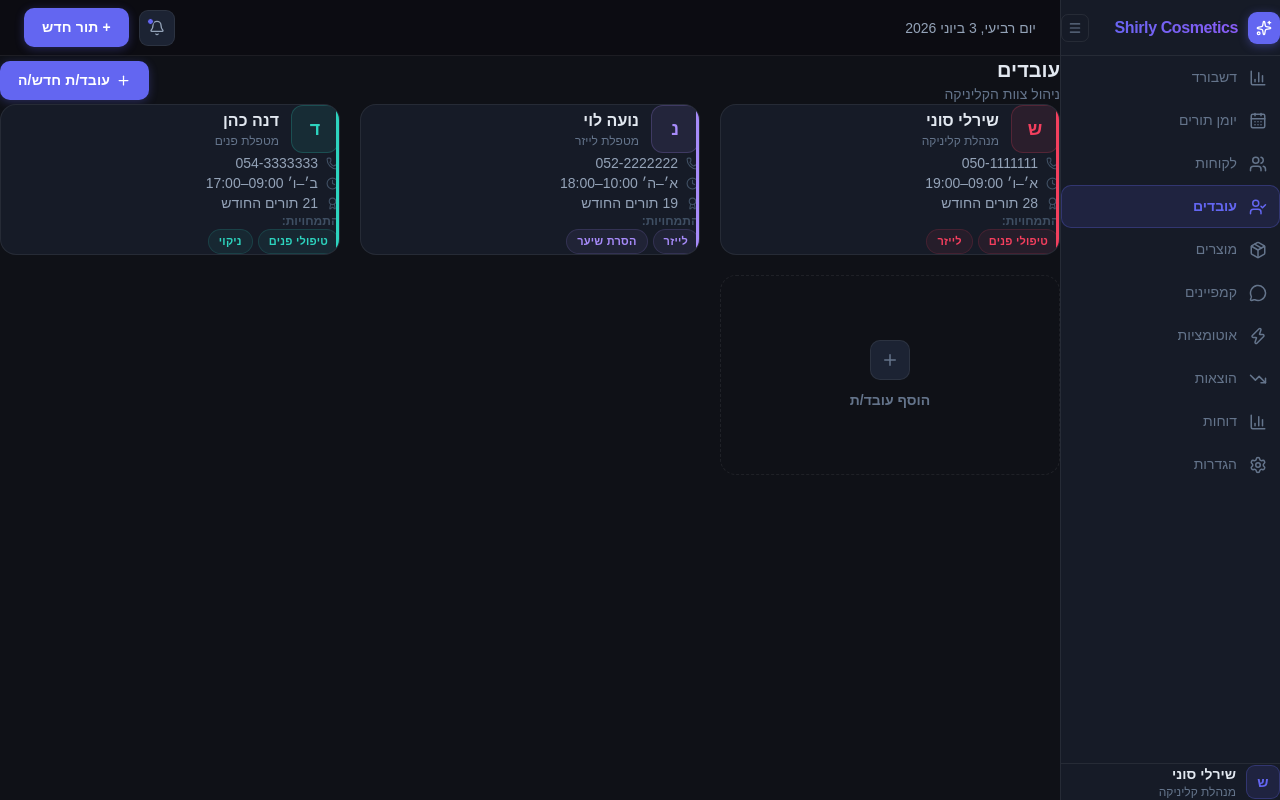
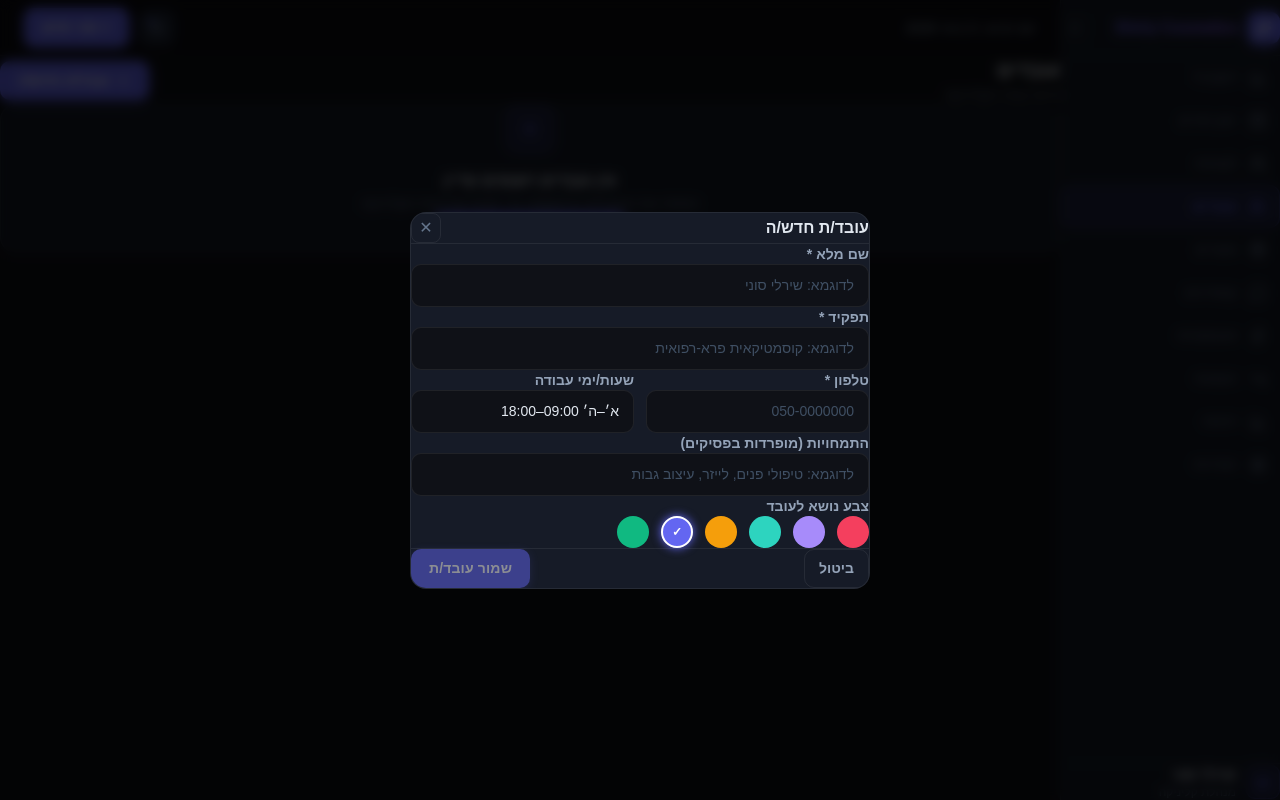
Before and after one commit to ront123/Shirly_Cosmetics, a React app in the folder frontend/: page /staff in a window 1280 px wide. Both pictures are taken after a click on the button "עובד/ת חדש/ה". Built offline with nearby package versions, Linux system fonts and the light colour scheme; the HTML template or start-up script is replaced by a standard one.

Commit message:
feat: upgrade staff page with new employee modal, localStorage persistence, and custom deletions

```diff
--- a/frontend/src/pages/Staff.jsx
+++ b/frontend/src/pages/Staff.jsx
@@ -1,18 +1,143 @@
 import { useState } from 'react';
-import { Plus, UserCheck, Phone, Clock, Award } from 'lucide-react';
+import { Plus, Phone, Clock, Award, Trash2 } from 'lucide-react';
 
-const initialStaff = [
-  { id: 1, name: 'שירלי סוני', role: 'מנהלת קליניקה', phone: '050-1111111', color: '#f43f5e', treatments: ['טיפולי פנים','לייזר'], hours: 'א׳–ו׳ 09:00–19:00', appointments: 28 },
-  { id: 2, name: 'נועה לוי', role: 'מטפלת לייזר', phone: '052-2222222', color: '#a78bfa', treatments: ['לייזר','הסרת שיער'], hours: 'א׳–ה׳ 10:00–18:00', appointments: 19 },
-  { id: 3, name: 'דנה כהן', role: 'מטפלת פנים', phone: '054-3333333', color: '#2dd4bf', treatments: ['טיפולי פנים','ניקוי'], hours: 'ב׳–ו׳ 09:00–17:00', appointments: 21 },
-];
+/* ─── Modal: New Staff Member ────────────────────────────────────────── */
+function NewStaffModal({ onClose, onSave }) {
+  const [name, setName] = useState('');
+  const [role, setRole] = useState('');
+  const [phone, setPhone] = useState('');
+  const [hours, setHours] = useState('א׳–ה׳ 09:00–18:00');
+  const [color, setColor] = useState('#6366f1');
+  const [treatmentsInput, setTreatmentsInput] = useState('');
 
+  const colors = ['#f43f5e', '#a78bfa', '#2dd4bf', '#f59e0b', '#6366f1', '#10b981'];
+
+  const canSave = name.trim() && role.trim() && phone.trim();
+
+  const handleSave = () => {
+    const treatments = treatmentsInput
+      ? treatmentsInput.split(',').map(t => t.trim()).filter(Boolean)
+      : [];
+    onSave({
+      id: Date.now(),
+      name: name.trim(),
+      role: role.trim(),
+      phone: phone.trim(),
+      color,
+      hours: hours.trim(),
+      treatments,
+      appointments: 0
+    });
+    onClose();
+  };
+
+  return (
+    <div className="fixed inset-0 z-50 flex items-center justify-center"
+      style={{ background: 'rgba(0,0,0,0.75)', backdropFilter: 'blur(6px)' }}
+      onClick={e => e.target === e.currentTarget && onClose()}>
+      <div className="w-full" style={{ maxWidth: 460, margin: '0 16px' }}>
+        <div className="card overflow-hidden" style={{ background: 'var(--bg-surface)', border: '1px solid var(--border)' }}>
+
+          <div className="flex items-center justify-between px-6 py-4" style={{ borderBottom: '1px solid var(--border)' }}>
+            <h3 className="font-black" style={{ color: 'var(--text-primary)' }}>עובד/ת חדש/ה</h3>
+            <button onClick={onClose} style={{ width: 30, height: 30, borderRadius: 8, border: '1px solid var(--border)', background: 'transparent', color: 'var(--text-muted)', cursor: 'pointer', fontSize: 16 }}>✕</button>
+          </div>
+
+          <div className="px-6 py-5 space-y-4">
+            <div>
+              <label className="block text-sm font-bold mb-1.5" style={{ color: 'var(--text-secondary)' }}>שם מלא *</label>
+              <input className="input-dark" placeholder="לדוגמא: שירלי סוני" value={name} onChange={e => setName(e.target.value)} />
+            </div>
+
+            <div>
+              <label className="block text-sm font-bold mb-1.5" style={{ color: 'var(--text-secondary)' }}>תפקיד *</label>
+              <input className="input-dark" placeholder="לדוגמא: קוסמטיקאית פרא-רפואית" value={role} onChange={e => setRole(e.target.value)} />
+            </div>
+
+            <div className="grid grid-cols-2 gap-3">
+              <div>
+                <label className="block text-sm font-bold mb-1.5" style={{ color: 'var(--text-secondary)' }}>טלפון *</label>
+                <input className="input-dark" placeholder="050-0000000" value={phone} onChange={e => setPhone(e.target.value)} />
+              </div>
+              <div>
+                <label className="block text-sm font-bold mb-1.5" style={{ color: 'var(--text-secondary)' }}>שעות/ימי עבודה</label>
+                <input className="input-dark" placeholder="א׳–ה׳ 09:00–18:00" value={hours} onChange={e => setHours(e.target.value)} />
+              </div>
+            </div>
+
+            <div>
+              <label className="block text-sm font-bold mb-1.5" style={{ color: 'var(--text-secondary)' }}>התמחויות (מופרדות בפסיקים)</label>
+              <input className="input-dark" placeholder="לדוגמא: טיפולי פנים, לייזר, עיצוב גבות" value={treatmentsInput} onChange={e => setTreatmentsInput(e.target.value)} />
+            </div>
+
+            <div>
+              <label className="block text-sm font-bold mb-2" style={{ color: 'var(--text-secondary)' }}>צבע נושא לעובד</label>
+              <div className="flex gap-3">
+                {colors.map(c => (
+                  <button key={c} onClick={() => setColor(c)}
+                    style={{
+                      width: 32, height: 32, borderRadius: '50%', background: c,
+                      border: color === c ? '2px solid #fff' : 'none',
+                      cursor: 'pointer', display: 'flex', alignItems: 'center', justifyContent: 'center',
+                      boxShadow: color === c ? `0 0 10px ${c}` : 'none',
+                      transition: 'all 0.2s'
+                    }}>
+                    {color === c && <span style={{ color: '#fff', fontSize: 12, fontWeight: 900 }}>✓</span>}
+                  </button>
+                ))}
+              </div>
+            </div>
+          </div>
+
+          <div className="flex items-center justify-between px-6 py-4" style={{ borderTop: '1px solid var(--border)' }}>
+            <button onClick={onClose} className="btn-ghost">ביטול</button>
+            <button onClick={handleSave} className="btn-primary" disabled={!canSave} style={{ opacity: canSave ? 1 : 0.5 }}>
+              שמור עובד/ת
+            </button>
+          </div>
+
+        </div>
+      </div>
+    </div>
+  );
+}
+
+/* ─── Main Staff Page ────────────────────────────────────────────────── */
 export default function Staff() {
-  const [staff] = useState(initialStaff);
+  const [staff, setStaff] = useState(() => {
+    const saved = localStorage.getItem('clinic_staff');
+    if (saved) {
+      try {
+        return JSON.parse(saved);
+      } catch (e) {
+        console.error('Failed to parse staff from localStorage:', e);
+      }
+    }
+    return [];
+  });
+
   const [showModal, setShowModal] = useState(false);
+
+  const addStaff = (newMember) => {
+    setStaff(prev => {
+      const next = [newMember, ...prev];
+      localStorage.setItem('clinic_staff', JSON.stringify(next));
+      return next;
+    });
+  };
+
+  const deleteStaff = (id) => {
+    setStaff(prev => {
+      const next = prev.filter(x => x.id !== id);
+      localStorage.setItem('clinic_staff', JSON.stringify(next));
+      return next;
+    });
+  };
 
   return (
     <div dir="rtl" className="space-y-6">
+      {showModal && <NewStaffModal onClose={() => setShowModal(false)} onSave={addStaff} />}
+
       {/* Header */}
       <div className="flex items-center justify-between">
         <div>
@@ -24,10 +149,22 @@ export default function Staff() {
         </button>
       </div>
 
-      {/* Staff cards */}
+      {/* Staff content */}
+      {staff.length === 0 ? (
+        <div className="card flex flex-col items-center justify-center py-20" style={{ background: 'var(--bg-surface)', border: '1px solid var(--border)' }}>
+          <div style={{ width: 48, height: 48, borderRadius: 12, background: 'var(--accent-light)', border: '1px solid var(--accent-border)', display: 'flex', alignItems: 'center', justifyContent: 'center', marginBottom: 16 }}>
+            <Plus size={20} style={{ color: 'var(--accent)' }} />
+          </div>
+          <p className="font-bold text-base mb-1" style={{ color: 'var(--text-primary)' }}>אין עובדים רשומים עדיין</p>
+          <p className="text-sm mb-6" style={{ color: 'var(--text-muted)' }}>הוסיפי את העובד/ת הראשון/ה כדי לנהל את צוות הקליניקה</p>
+          <button className="btn-primary" onClick={() => setShowModal(true)}>
+            <Plus size={15} /> הוסף עובד/ת ראשון/ה
+          </button>
+        </div>
+      ) : (
         <div className="grid grid-cols-1 md:grid-cols-2 lg:grid-cols-3 gap-5">
           {staff.map(s => (
-          <div key={s.id} className="card p-6 relative overflow-hidden">
+            <div key={s.id} className="card p-6 relative overflow-hidden" style={{ background: 'var(--bg-surface)', border: '1px solid var(--border)' }}>
               {/* Accent line */}
               <div style={{ position: 'absolute', top: 0, right: 0, bottom: 0, width: 3, background: s.color }} />
 
@@ -35,13 +172,27 @@ export default function Staff() {
                 <div className="flex items-center" style={{ gap: 12 }}>
                   <div className="flex items-center justify-center font-black text-lg"
                     style={{ width: 48, height: 48, borderRadius: 12, background: `${s.color}18`, color: s.color, border: `1px solid ${s.color}35` }}>
-                  {s.name[0]}
+                    {s.name ? s.name[0] : '?'}
                   </div>
                   <div>
                     <h3 className="font-black" style={{ color: 'var(--text-primary)' }}>{s.name}</h3>
                     <p className="text-xs mt-0.5" style={{ color: 'var(--text-muted)' }}>{s.role}</p>
                   </div>
                 </div>
+
+                <button onClick={() => deleteStaff(s.id)}
+                  title="מחק עובד/ת"
+                  style={{
+                    width: 28, height: 28, borderRadius: 8,
+                    background: 'var(--red-light)', border: '1px solid var(--red-border)',
+                    color: 'var(--red)', cursor: 'pointer',
+                    display: 'flex', alignItems: 'center', justifyContent: 'center',
+                    transition: 'all 0.2s'
+                  }}
+                  onMouseEnter={e => { e.currentTarget.style.background = 'var(--red)'; e.currentTarget.style.color = '#fff'; }}
+                  onMouseLeave={e => { e.currentTarget.style.background = 'var(--red-light)'; e.currentTarget.style.color = 'var(--red)'; }}>
+                  <Trash2 size={13} />
+                </button>
               </div>
 
               <div className="space-y-2 mb-4">
@@ -55,10 +206,11 @@ export default function Staff() {
                 </div>
                 <div className="flex items-center" style={{ gap: 8 }}>
                   <Award size={13} style={{ color: 'var(--text-faint)', flexShrink: 0 }} />
-                <span className="text-sm" style={{ color: 'var(--text-secondary)' }}>{s.appointments} תורים החודש</span>
+                  <span className="text-sm" style={{ color: 'var(--text-secondary)' }}>{s.appointments || 0} תורים החודש</span>
                 </div>
               </div>
 
+              {s.treatments && s.treatments.length > 0 && (
                 <div>
                   <p className="text-xs font-bold mb-2" style={{ color: 'var(--text-faint)' }}>התמחויות:</p>
                   <div className="flex flex-wrap" style={{ gap: 5 }}>
@@ -69,6 +221,7 @@ export default function Staff() {
                     ))}
                   </div>
                 </div>
+              )}
             </div>
           ))}
 
@@ -84,6 +237,7 @@ export default function Staff() {
             <p className="font-semibold text-sm" style={{ color: 'var(--text-muted)' }}>הוסף עובד/ת</p>
           </button>
         </div>
+      )}
     </div>
   );
 }
```
Lines whose indentation alone changed are shown as unchanged.
